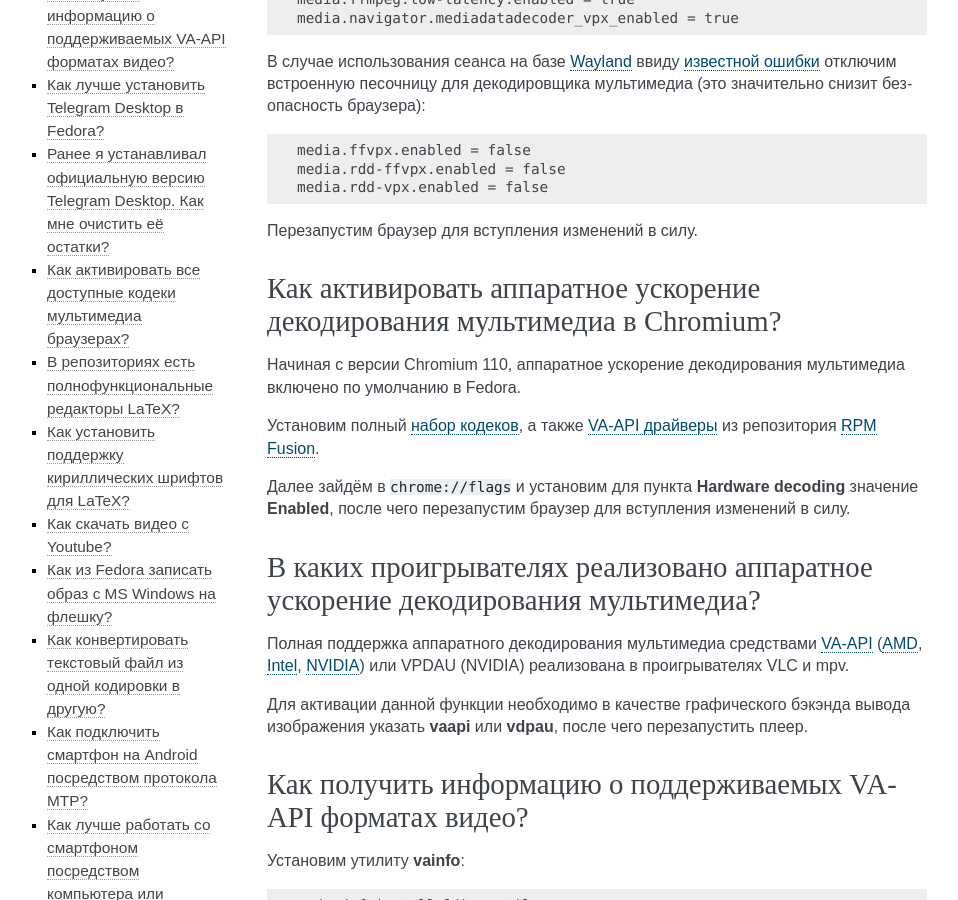
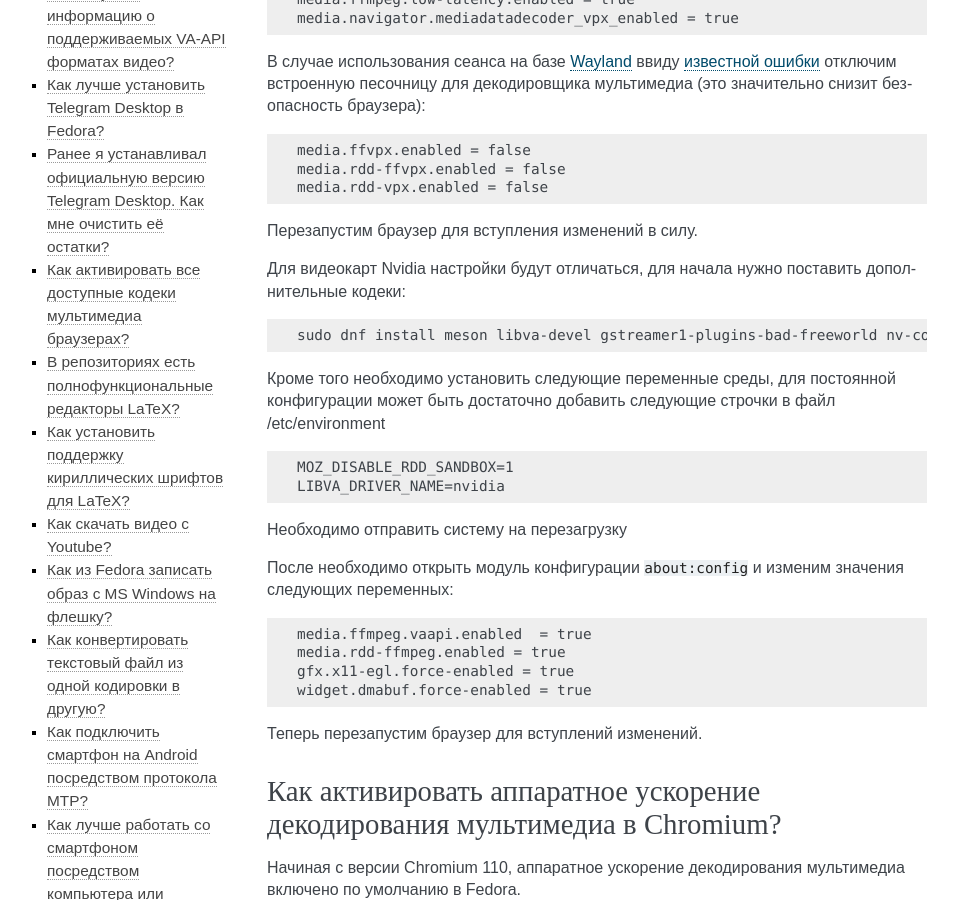
Before and after one commit to RussianFedora/FAQ, a Sphinx documentation site: the page built from source/using-applications.rst, in a window 1280 px wide and 900 px high, scrolled down 1020 px. Shown: the whole window, without its empty margins (153-1111 px from the left). Built offline with Sphinx 7.4.7, drawn with Linux system fonts in a browser that asks for light colours; comment, search, counter and statistics services are not loaded.

Commit message:
Hardware decoding
*Added instructions for enabling hardware decoding for Nvidia video cards in the Firefox browser
*Fixed vaapi activation for Nvidia video cards

Signed-off-by: Alex-248 <NANOVIRUS312@yandex.ru>

```diff
--- a/source/using-applications.rst
+++ b/source/using-applications.rst
@@ -68,6 +68,32 @@
     media.rdd-vpx.enabled = false
 
 Перезапустим браузер для вступления изменений в силу.
+
+Для видеокарт Nvidia настройки будут отличаться, для начала нужно поставить дополнительные кодеки:
+
+.. code-block:: text
+
+    sudo dnf install meson libva-devel gstreamer1-plugins-bad-freeworld nv-codec-headers
+
+Кроме того необходимо установить следующие переменные среды, для постоянной конфигурации может быть достаточно добавить следующие строчки в файл /etc/environment
+
+.. code-block:: text
+
+    MOZ_DISABLE_RDD_SANDBOX=1
+    LIBVA_DRIVER_NAME=nvidia
+
+Необходимо отправить систему на перезагрузку
+
+После необходимо открыть модуль конфигурации ``about:config`` и изменим значения следующих переменных:
+
+.. code-block:: text
+
+    media.ffmpeg.vaapi.enabled  = true
+    media.rdd-ffmpeg.enabled = true
+    gfx.x11-egl.force-enabled = true
+    widget.dmabuf.force-enabled = true
+
+Теперь перезапустим браузер для вступлений изменений.
 
 .. index:: chromium, chrome, hardware acceleration, vaapi
 .. _hwaccel-chromium:
```
Also changed, not shown: source/hardware.rst (+5 -5 lines).
